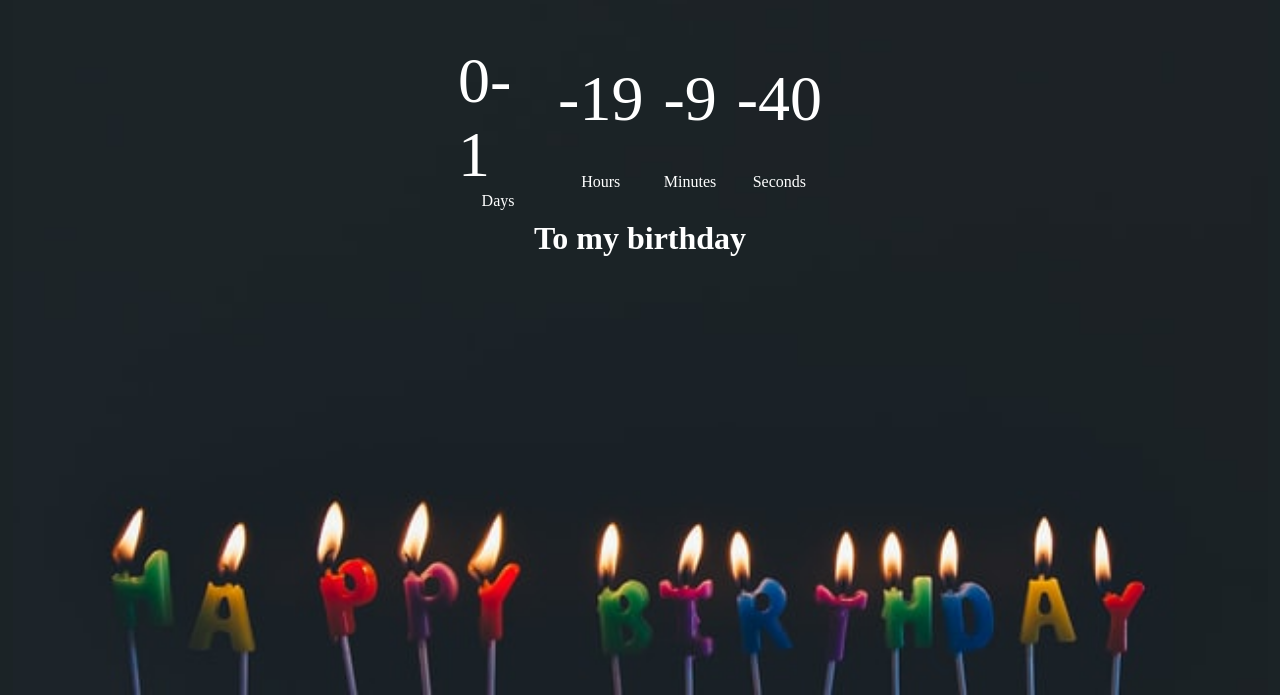
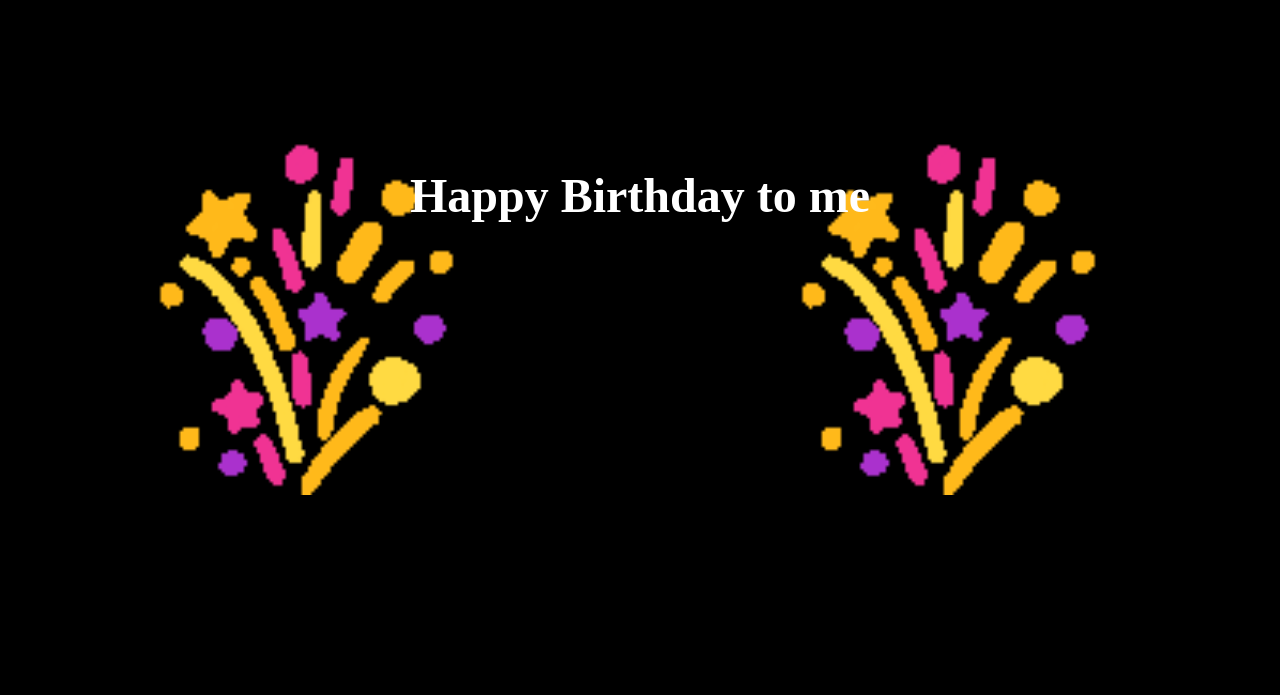
Before and after one commit to OssmanRauf/CountDownBirthday, a plain HTML site: page index.html in a window 1280 px wide. Shown: the part 105-800 px from the top of the page. Drawn offline with Linux system fonts and the light colour scheme.

Commit message:
Final commit V2

```diff
--- a/app.js
+++ b/app.js
@@ -1,15 +1,38 @@
 const year = new Date().getFullYear();
-const countDownDate = new Date(`01/09/${year}`);
-console.log(year);
-setInterval(getTimeLeft, 1000);
+const date = new Date();
+let birthdayDate = new Date(`01/09/${year}`);
+const timeLeft = birthdayDate - date.getTime();
+console.log(date.getDate(), timeLeft);
+const condition = date.getDate() === birthdayDate.getDate() && date.getMonth() === birthdayDate.getMonth() && date.getFullYear() === birthdayDate.getFullYear();
+console.log(condition, date.getDate(), birthdayDate.getDate());
+if (condition) {
+    showBithdayMsg()
+} else if (timeLeft < 0) {
+    birthdayDate = new Date(`01/09/${year+1}`);
+    setInterval(getTimeLeft, 1000);
+} else {
+    setInterval(getTimeLeft, 1000);
+};
+
+
+
+function showBithdayMsg() {
+    document.getElementById('to-my-msg').remove();
+    document.getElementById('remove').classList.add('remove-body-back');
+    document.getElementById("countdown").remove()
+    console.log(document.getElementById("birthday-msg"));
+    document.getElementById("birthday-msg").classList.add("show-items");
+};
+
 
 function getTimeLeft() {
     const date = new Date().getTime();
-    const timeLeft = countDownDate - date;
+    const timeLeft = birthdayDate - date;
     const daysLeft = formatNumbers(Math.floor(timeLeft / (1000 * 3600 * 24)), 3);
     const hoursLeft = formatNumbers(Math.floor((timeLeft / (1000 * 60 * 60)) % 24), 2);
     const minutesLeft = formatNumbers(Math.floor((timeLeft / (1000 * 60)) % 60), 2);
     const secondsLeft = formatNumbers(Math.floor((timeLeft / 1000) % 60), 2);
+    document.querySelector(".birthday-msg").classList.add("remove-items");
     console.log(daysLeft, hoursLeft, minutesLeft, secondsLeft);
     const htmlDays = document.querySelector("#days").innerHTML = `${daysLeft} <span class='text-time'>Days</span>`;
     const htmlHours = (document.querySelector("#hours").innerHTML = `${hoursLeft} <span class='text-time'>Hours</span>`);
--- a/index.html
+++ b/index.html
@@ -8,7 +8,7 @@
     <title>Countdown</title>
 </head>
 
-<body>
+<body id="remove">
 
     <div id="countdown">
         <div id="numbers">
@@ -17,9 +17,12 @@
             <span id="minutes"></span>
             <span id="seconds"></span>
         </div>
-        <h2>To my birthday</h2>
+        <h2 id="to-my-msg">To my birthday</h2>
     </div>
     <script src="app.js"></script>
+    <div class="birthday-msg">
+        <h2>Happy Birthday to me</h2>
+    </div>
 </body>
 
 </html>
--- a/style.css
+++ b/style.css
@@ -46,10 +46,43 @@ body {
     justify-content: center;
     align-items: center;
     flex-direction: column;
+    /* display: none; */
 }
 
 #countdown>h2 {
-    font-size: 2rem;
+    font-size: 1.3rem;
+    text-align: center;
+    margin-top: 15px;
+}
+
+.birthday-msg {
+    /* border: 1px solid green; */
+    margin: auto;
+    width: 100%;
+    height: 500px;
+    background-image: url(img/tenor.gif);
+    background-size: 100%;
+    align-items: center;
+    justify-content: center;
+    display: flex;
+}
+
+.birthday-msg>h2 {
+    font-size: 3rem;
+    text-align: center;
+    color: white;
+}
+
+.remove-body-back {
+    background: black;
+}
+
+.remove-items {
+    display: none;
+}
+
+.show-items {
+    display: flex;
 }
 
 @media (min-width: 750px) {
@@ -73,6 +106,10 @@ body {
     }
     #countdown>#text {
         font-size: 1.3rem;
+    }
+    .birthday-msg {
+        height: 600px;
+        background-size: contain;
     }
 }
 
@@ -98,4 +135,8 @@ body {
     #countdown>#text {
         font-size: 1.4rem;
     }
+    .birthday-msg {
+        height: 600px;
+        background-size: contain;
+    }
 }
```
Also changed, not shown: img/tenor.gif (added).
